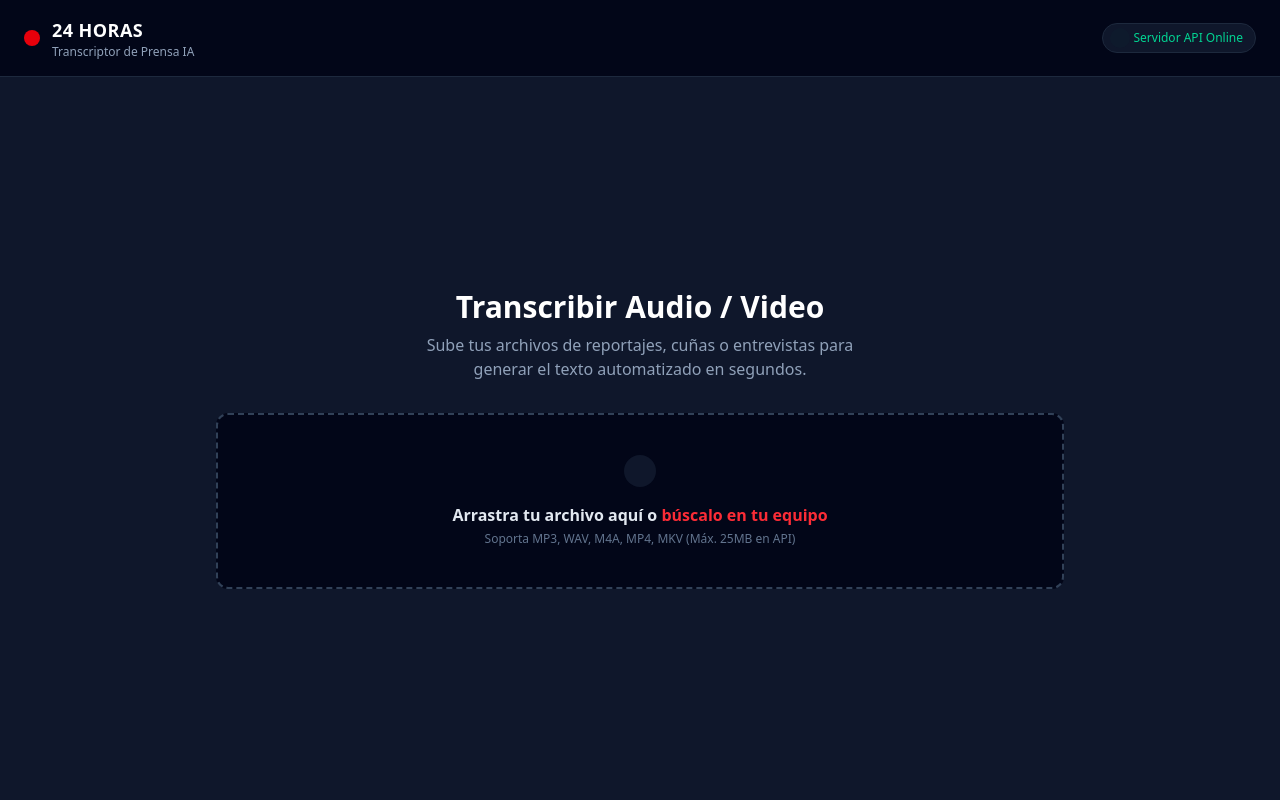
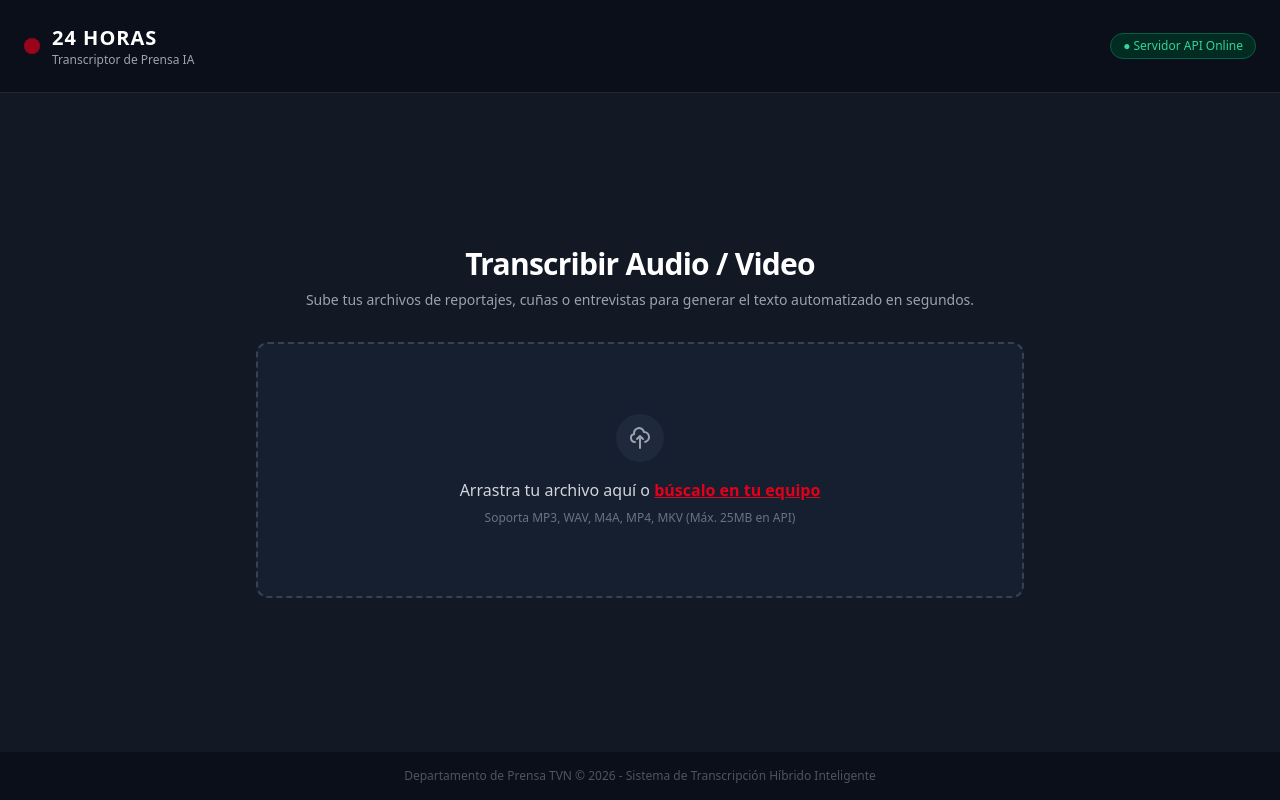
Before and after one commit to sergiofica-max/transcriptor-tvn-1, a FastAPI app: page / in a window 1280 px wide. Run offline with FastAPI, Linux system fonts and the light colour scheme; some libraries are stand-ins or nearby versions.

Commit message:
Update index.html

```diff
--- a/TVN-TRANSCRIPTOR/templates/index.html
+++ b/TVN-TRANSCRIPTOR/templates/index.html
@@ -4,54 +4,83 @@
     <meta charset="UTF-8">
     <meta name="viewport" content="width=device-width, initial-scale=1.0">
     <title>{{ titulo }}</title>
-    <script src="https://cdn.jsdelivr.net/npm/@tailwindcss/browser@4"></script>
-    <script src="https://unpkg.com/lucide@latest"></script>
+    <script src="https://cdn.tailwindcss.com"></script>
+    <style>
+        .glow-pulse {
+            box-shadow: 0 0 15px rgba(226, 0, 26, 0.2);
+            animation: pulseGlow 2s infinite;
+        }
+        @keyframes pulseGlow {
+            0%, 100% { opacity: 0.9; box-shadow: 0 0 15px rgba(226, 0, 26, 0.2); }
+            50% { opacity: 1; box-shadow: 0 0 25px rgba(226, 0, 26, 0.6); }
+        }
+    </style>
 </head>
-<body class="bg-slate-900 text-slate-100 font-sans min-h-screen flex flex-col">
+<body class="bg-[#121824] text-white font-sans min-h-screen flex flex-col justify-between">
 
-    <header class="bg-slate-950 border-b border-slate-800 px-6 py-4 flex items-center justify-between">
-        <div class="flex items-center space-x-3">
-            <div class="bg-red-600 p-2 rounded-lg text-white">
-                <i data-lucide="radio" class="w-6 h-6 animate-pulse"></i>
-            </div>
+    <header class="p-6 border-b border-gray-800 flex justify-between items-center bg-[#0b0f19]">
+        <div class="flex items-center gap-3">
+            <div class="w-4 h-4 bg-[#E2001A] rounded-full animate-pulse"></div>
             <div>
-                <h1 class="font-bold text-lg tracking-wide text-white">24 HORAS</h1>
-                <p class="text-xs text-slate-400">Transcriptor de Prensa IA</p>
+                <h1 class="text-xl font-bold tracking-wider text-white">24 HORAS</h1>
+                <p class="text-xs text-gray-400">Transcriptor de Prensa IA</p>
             </div>
         </div>
-        <div class="flex items-center space-x-2 bg-slate-900 px-3 py-1.5 rounded-full border border-slate-800">
-            <span class="w-2.5 h-2.5 bg-emerald-500 rounded-full animate-ping"></span>
-            <span class="text-xs font-medium text-emerald-400">Servidor API Online</span>
-        </div>
+        <span class="bg-emerald-950 text-emerald-400 border border-emerald-800 text-xs px-3 py-1 rounded-full font-medium">
+            ● Servidor API Online
+        </span>
     </header>
 
-    <main class="flex-1 max-w-4xl w-full mx-auto p-6 flex flex-col justify-center">
-
-        <div class="text-center mb-8">
-            <h2 class="text-3xl font-extrabold text-white mb-2">Transcribir Audio / Video</h2>
-            <p class="text-slate-400 max-w-md mx-auto">Sube tus archivos de reportajes, cuñas o entrevistas para generar el texto automatizado en segundos.</p>
+    <main class="flex-1 flex flex-col items-center justify-center p-6">
+        <div class="text-center max-w-2xl mb-8">
+            <h2 class="text-3xl font-extrabold mb-2 tracking-tight">Transcribir Audio / Video</h2>
+            <p class="text-gray-400 text-sm">Sube tus archivos de reportajes, cuñas o entrevistas para generar el texto automatizado en segundos.</p>
         </div>
 
-        <div class="bg-slate-950 border-2 border-dashed border-slate-700 hover:border-red-500 rounded-xl p-10 transition-all duration-300 text-center cursor-pointer group" id="dropzone">
-            <input type="file" id="fileInput" class="hidden" accept="audio/*,video/*">
+        <div id="dropzone" class="w-full max-w-3xl h-64 border-2 border-dashed border-gray-700 bg-[#161f30] rounded-xl flex flex-col items-center justify-center p-6 cursor-pointer hover:border-[#E2001A] transition-all duration-300 relative group">
 
-            <div class="flex flex-col items-center space-y-4" id="uploadPrompt">
-                <div class="bg-slate-900 p-4 rounded-full text-slate-400 group-hover:text-red-500 group-hover:bg-slate-900/50 transition-colors">
-                    <i data-lucide="cloud-upload" class="w-12 h-12"></i>
-                </div>
-                <div>
-                    <p class="text-base font-semibold text-slate-200">Arrastra tu archivo aquí o <span class="text-red-500 group-hover:underline">búscalo en tu equipo</span></p>
-                    <p class="text-xs text-slate-500 mt-1">Soporta MP3, WAV, M4A, MP4, MKV (Máx. 25MB en API)</p>
-                </div>
+            <input type="file" id="fileInput" accept="audio/*,video/*" class="hidden">
+
+            <div id="dropzone-icon" class="w-12 h-12 rounded-full bg-[#1e293b] flex items-center justify-center mb-4 group-hover:bg-[#E2001A] transition-colors duration-300">
+                <svg xmlns="http://www.w3.org/2000/svg" class="h-6 w-6 text-gray-400 group-hover:text-white" fill="none" viewBox="0 0 24 24" stroke="currentColor">
+                    <path stroke-linecap="round" stroke-linejoin="round" stroke-width="2" d="M7 16a4 4 0 01-.88-7.903A5 5 0 1115.9 6L16 6a5 5 0 011 9.9M15 13l-3-3m0 0l-3 3m3-3v12" />
+                </svg>
             </div>
 
-            <div class="hidden flex-col items-center space-y-4" id="uploadProgress">
-                <div class="animate-spin text-red-500">
-                    <i data-lucide="loader-2" class="w-12 h-12"></i>
-                </div>
-                <div class="w-full max-w-md bg-slate-800 rounded-full h-2 overflow-hidden">
-                    <div class="bg-red-600 h-full w-0 transition-all duration-300" id="progressBar"></div>
-                </div>
-                <p class="text-sm text-slate-300" id="statusText">Subiendo archivo al servidor de prensa...</p>
+            <p class="text-base font-medium text-gray-300 text-center">
+                Arrastra tu archivo aquí o <span class="text-[#E2001A] font-bold underline group-hover:text-red-400">búscalo en tu equipo</span>
+            </p>
+            <p class="text-xs text-gray-500 mt-2">Soporta MP3, WAV, M4A, MP4, MKV (Máx. 25MB en API)</p>
+        </div>
+
+        <div id="status-card" class="w-full max-w-3xl mt-6 p-4 rounded-xl bg-[#1c2536] border border-gray-800 hidden">
+            <div class="flex items-center justify-between mb-2">
+                <span id="status-text" class="text-sm font-semibold text-gray-300">Subiendo archivo...</span>
+                <span id="status-percentage" class="text-xs font-bold text-[#E2001A]">0%</span>
+            </div>
+            <div class="w-full bg-gray-800 rounded-full h-2">
+                <div id="status-bar" class="bg-[#E2001A] h-2 rounded-full transition-all duration-200" style="width: 0%"></div>
             </div>
         </div>
+
+        <div id="result-card" class="w-full max-w-3xl mt-6 hidden">
+            <label class="block text-xs font-bold uppercase tracking-wider text-gray-400 mb-2">Libreto de Prensa Generado:</label>
+            <textarea id="transcription-output" class="w-full h-64 p-4 bg-[#161f30] border-l-4 border-[#E2001A] text-gray-100 font-mono text-sm rounded-r-xl focus:outline-none resize-none" readonly></textarea>
+        </div>
+    </main>
+
+    <footer class="p-4 text-center text-xs text-gray-600 border-t border-gray-900 bg-[#0b0f19]">
+        Departamento de Prensa TVN © 2026 - Sistema de Transcripción Híbrido Inteligente
+    </footer>
+
+    <script>
+        const dropzone = document.getElementById('dropzone');
+        const fileInput = document.getElementById('fileInput');
+        const statusCard = document.getElementById('status-card');
+        const statusBar = document.getElementById('status-bar');
+        const statusText = document.getElementById('status-text');
+        const statusPercentage = document.getElementById('status-percentage');
+        const resultCard = document.getElementById('result-card');
+        const outputText = document.getElementById('transcription-output');
+
+        // 1. Forzar que al hacer clic en la dropzone se abra el buscador
```
